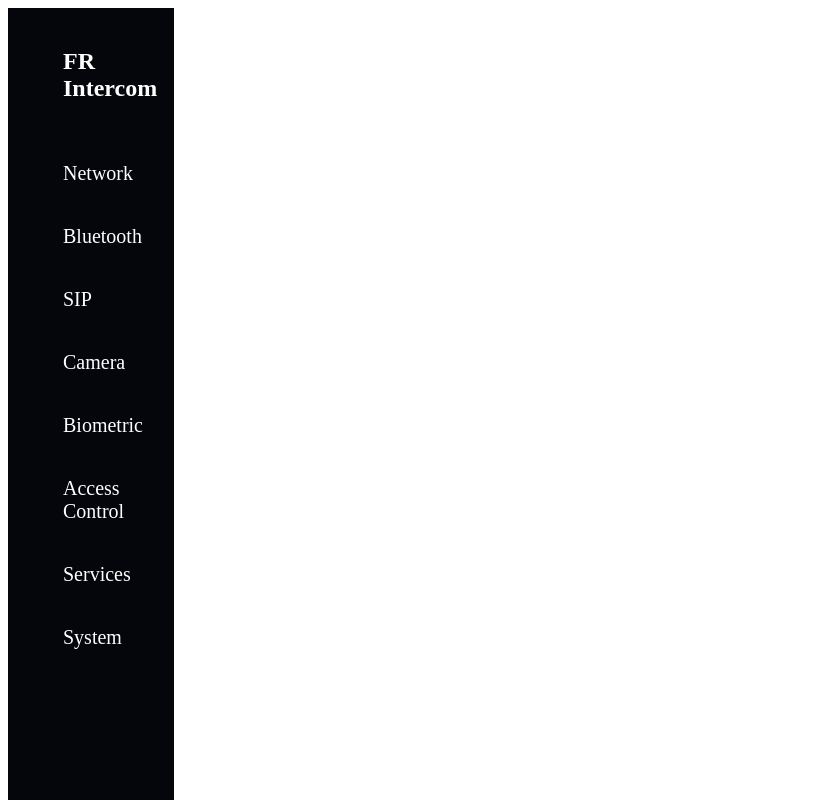
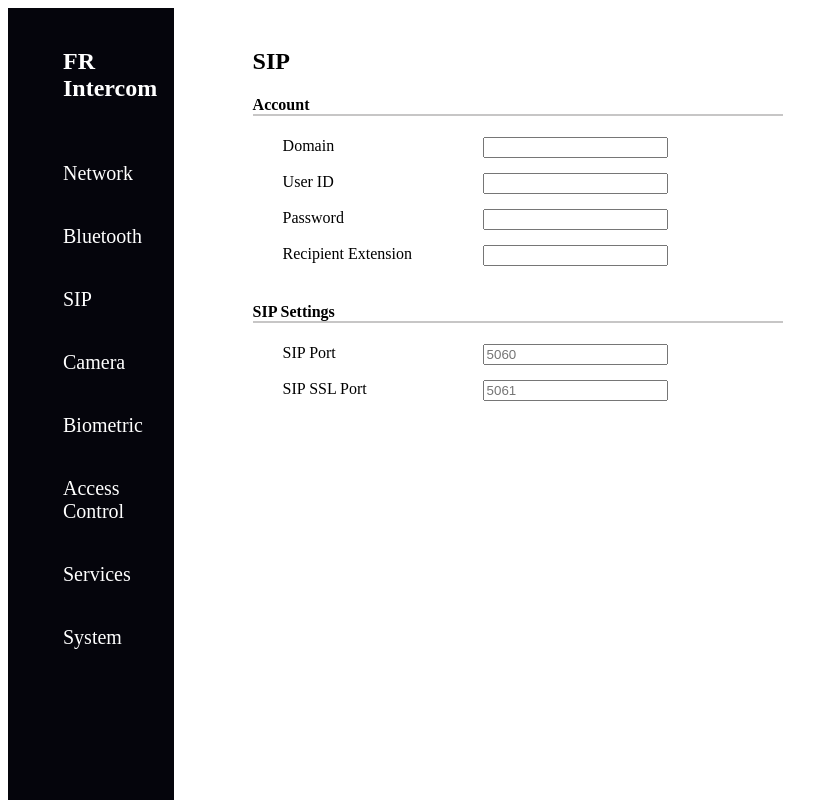
Before and after one commit to cnara018/FR-Intercom-, a plain HTML site: page SIP.html in a window 1280 px wide. Shown: the whole page, without its empty margins (0-838 px from the left). Drawn offline with Linux system fonts and the light colour scheme.

Commit message:
SIP finished. Simple

```diff
--- a/SIP.html
+++ b/SIP.html
@@ -26,8 +26,23 @@
 </head>
 <body>
 
+    <div style="margin-left:15%; padding:20px 55px; height:100px;">
+        <h2>SIP</h2>
+        <h4>Account</h4>
+        <label for="domain">Domain</label>
+        <input type="text" id="domain" name="domain"><br><br>
+        <label for="userid">User ID</label>
+        <input type="text" id="userid" name="userid"><br><br>
+        <label for="password">Password</label>
+        <input type="text" id="password" name="password"><br><br>
+        <label for="recepientext">Recipient Extension</label>
+        <input type="text" id="recepientext" name="recepientext"><br><br>
 
-
+        <h4>SIP Settings</h4>
+        <label for="sipport">SIP Port</label>
+        <input type="text" id="sipport" name="sipport"placeholder="5060"><br><br>
+        <label for="sipsslport">SIP SSL Port</label>
+        <input type="text" id="sipsslport" name="sipsslport" placeholder="5061"><br><br>
 
 </body>
 </html>
```
